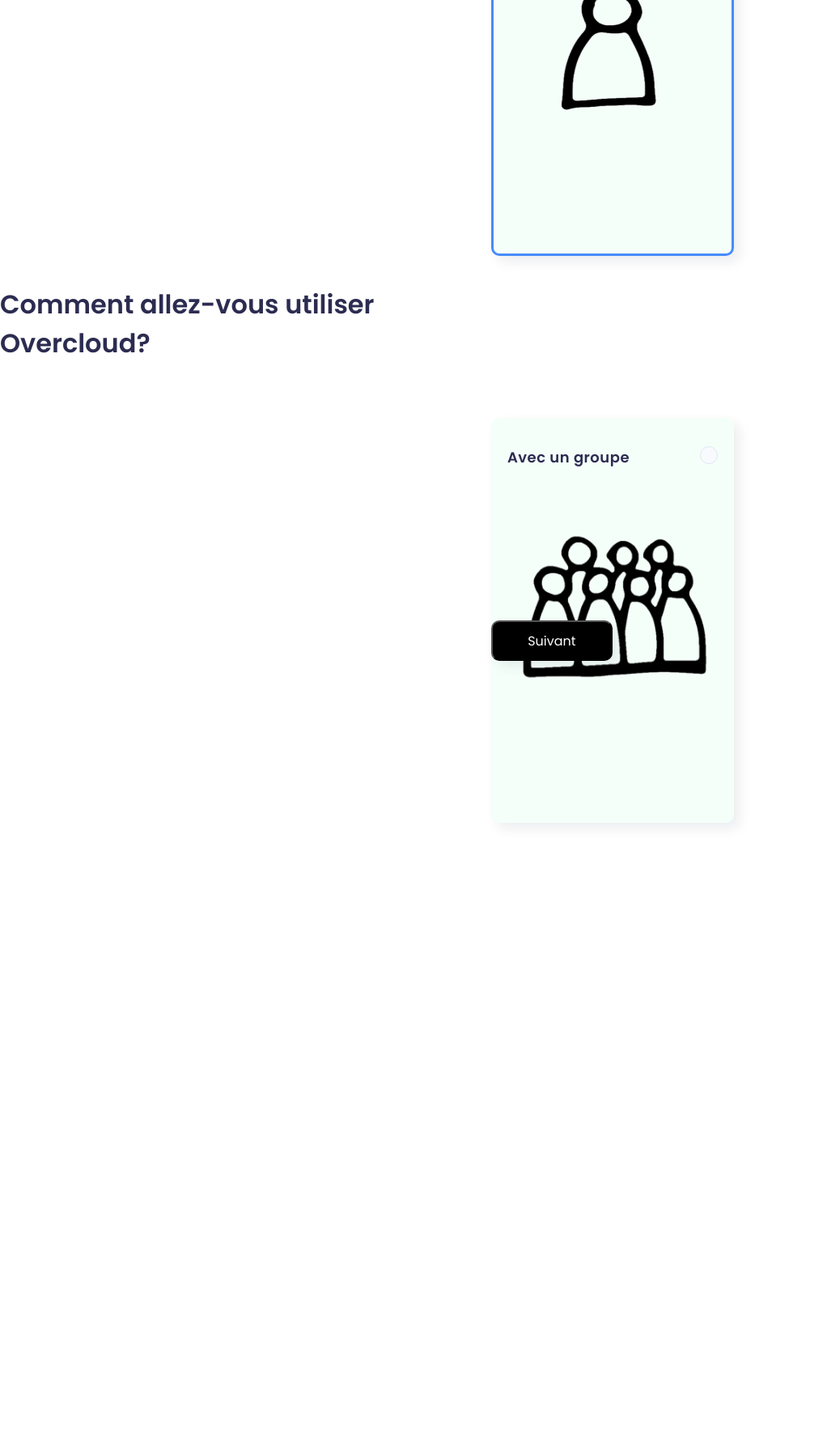
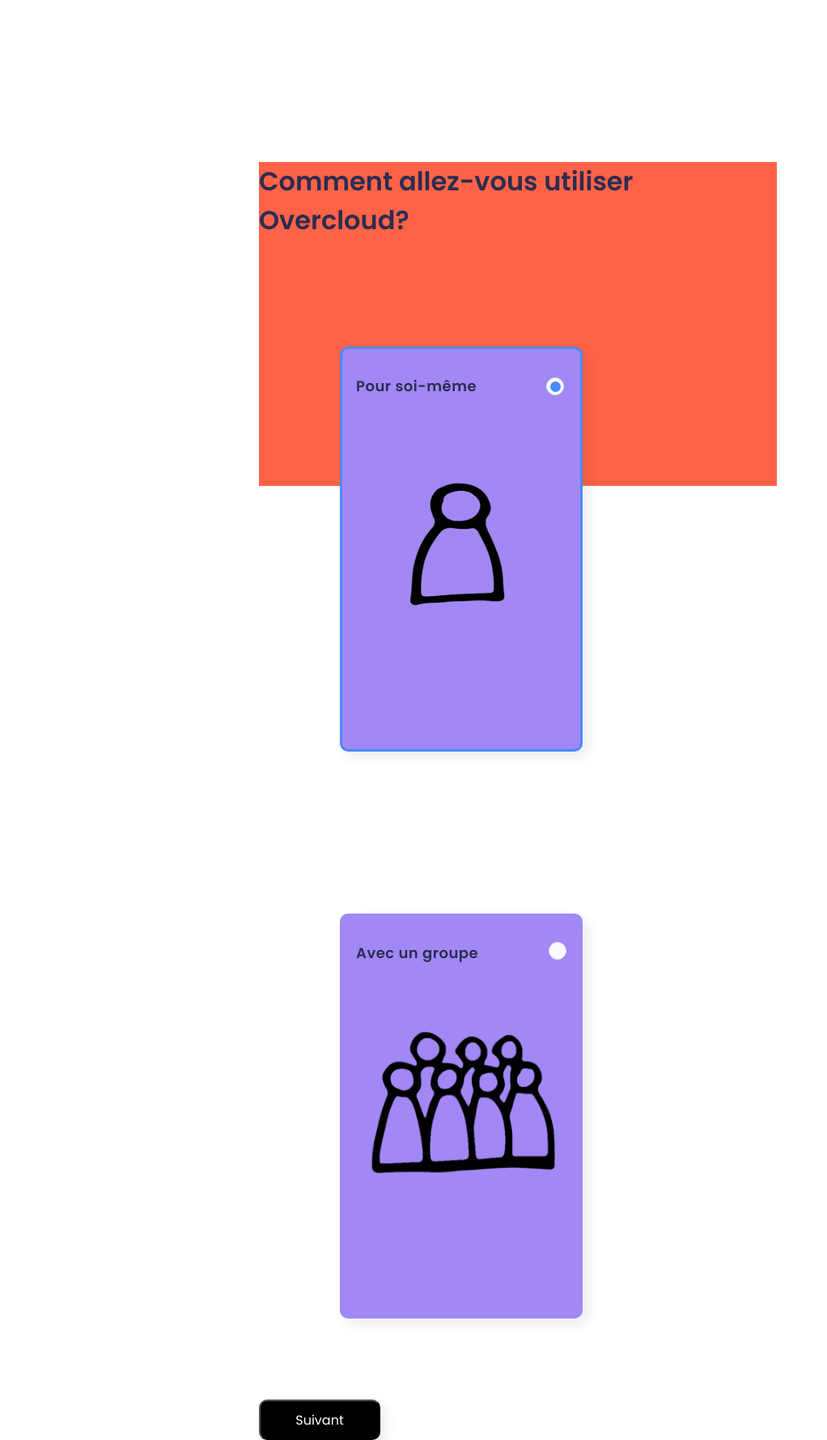
Before and after one commit to AmineMihoubi/over-cloud, a PHP site: page /pages/nouveau-galerie-type.php in a window 1280 px wide. Shown: the whole page at 81% size, without its empty margins (0-1022 px from the left). Before the commit the page ends 1020 px from the top, so only its background shows below. Run offline with PHP 8.4, Linux system fonts and the light colour scheme.

Commit message:
ajouter une gallerie ameliorer

```diff
--- a/css/radiobtn.css
+++ b/css/radiobtn.css
@@ -13,7 +13,7 @@
     height: 100vh;
     width: 100vw;
     display: flex;
-    align-items: center;
+    align-content: center;
     justify-content: space-around;
 }
 
@@ -24,10 +24,27 @@
     margin: 100px;
 }
 
+.container {
+    display: flex;
+    margin: auto;
+}
+
+.content {
+    position: absolute;
+    top: 0;
+    bottom: 0;
+    left: 0;
+    right: 0;
+    margin: auto;
+    background: tomato;
+    width: 50vw;
+    height: 50vh;
+}
+
 input[type="radio"] {
     -webkit-appearance: none;
     appearance: none;
-    background-color: #f5fffa;
+    background-color: #a188f5;
     height: 100%;
     width: 100%;
     border-radius: 10px;
--- a/pages/newGalleryLink.php
+++ b/pages/newGalleryLink.php
@@ -68,7 +68,7 @@
 
   </div>
   <div class="SubmitHolder">
-    <a href="albums.php" class="button">Terminer</a>
+    <a href="listeGalerie.php" class="button">Terminer</a>
   </div>
   </div>
 
--- a/pages/nouveau-galerie-type.php
+++ b/pages/nouveau-galerie-type.php
@@ -15,6 +15,8 @@
 
 <body>
 
+<div class="container">
+    <div class="content">
         <div>
             <h1>Comment allez-vous utiliser Overcloud?</h1>
         </div>
@@ -37,12 +39,9 @@
 
                 </label>
             </div>
+        </form>
 
-        <div class="submit">
         <button class="button" type="submit" name="Submit">Suivant</button>
-        </div>
-
-    </form>
 
 
         <?php
@@ -62,6 +61,8 @@
         }
 
         ?>
+    </div>
+</div>
 
 </body>
 
```
Also changed, not shown: css/styles.css (+45 -5 lines), pages/albums.php (+14 -4 lines). Lines whose indentation alone changed are shown as unchanged.
